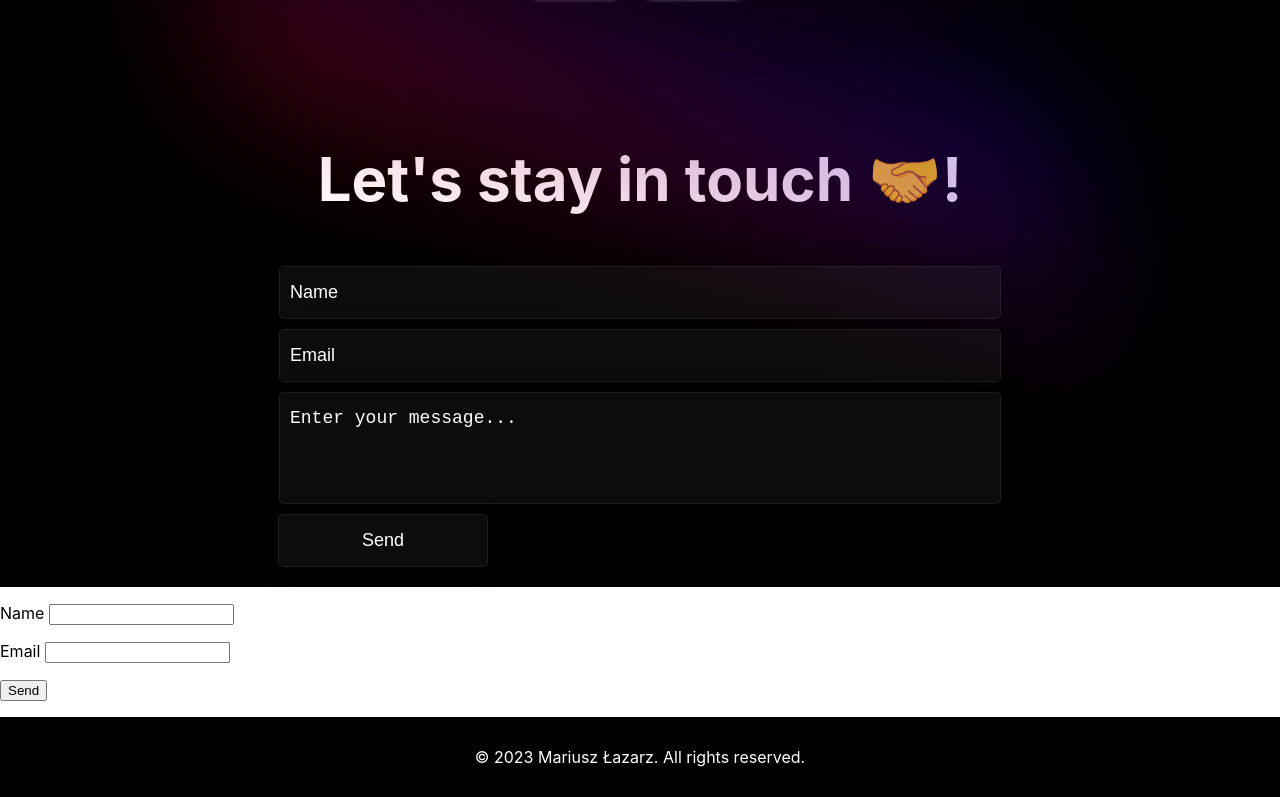
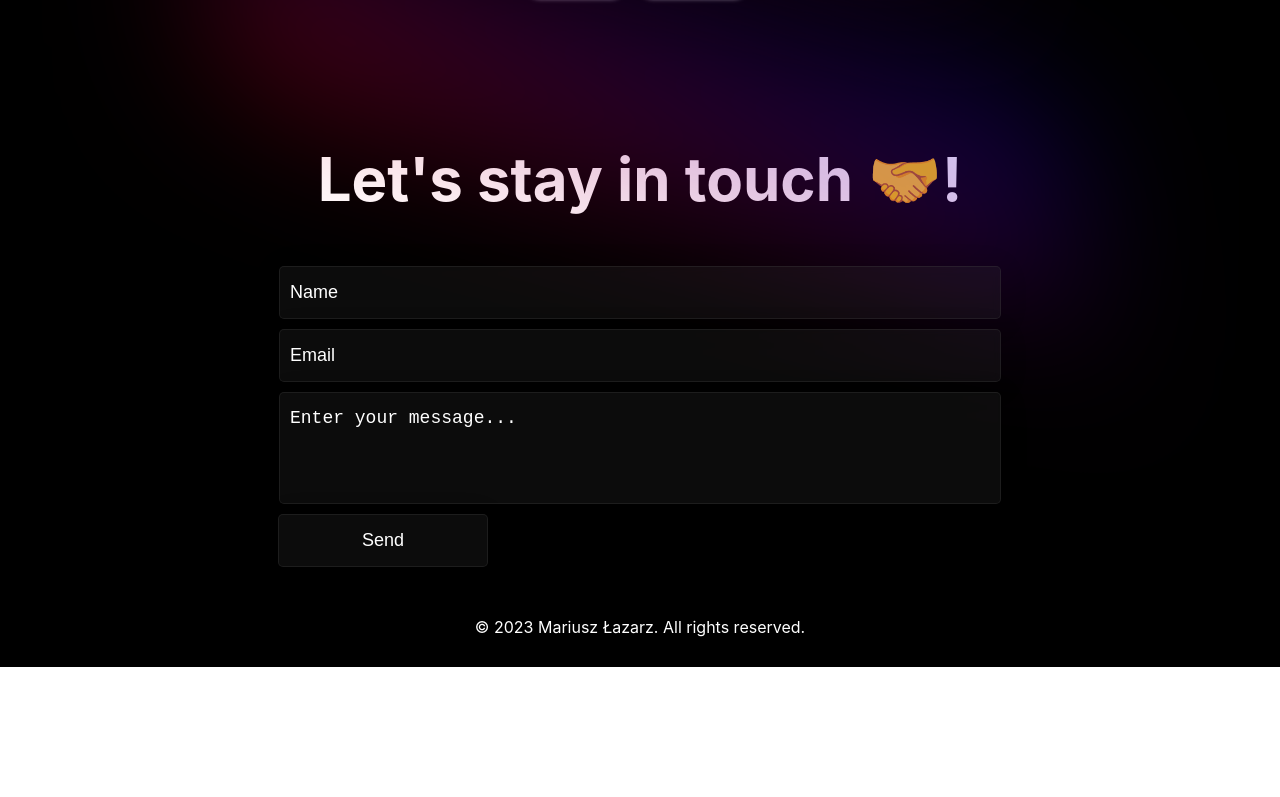
Before and after one commit to Mariusz-Lazarz/MariuszPortfolio, a React (Create React App) app: page / in a window 1280 px wide. Shown: the part 3723-4520 px from the top of the page. After the commit the page ends 4390 px from the top, so only its background shows below. Built offline with nearby package versions, Linux system fonts and the light colour scheme.

Commit message:
adding netlify forms

```diff
--- a/public/index.html
+++ b/public/index.html
@@ -27,6 +27,12 @@
     <title>React App</title>
   </head>
   <body>
+    <!-- A little help for the Netlify post-processing bots -->
+    <form name="contact" netlify netlify-honeypot="bot-field" hidden>
+      <input type="text" name="name" />
+      <input type="email" name="email" />
+      <textarea name="message"></textarea>
+    </form>
     <noscript>You need to enable JavaScript to run this app.</noscript>
     <div id="root"></div>
     <!--
--- a/src/App.js
+++ b/src/App.js
@@ -22,22 +22,6 @@ function App() {
       <div id="contact">
         <Footer />
       </div>
-      <form name="contact" netlify>
-        <input type="hidden" name="form-name" value="contact"/>
-        <p>
-          <label>
-            Name <input type="text" name="name" />
-          </label>
-        </p>
-        <p>
-          <label>
-            Email <input type="email" name="email" />
-          </label>
-        </p>
-        <p>
-          <button type="submit">Send</button>
-        </p>
-      </form>
       <Copyright />
     </>
   );
--- a/src/components/Footer.js
+++ b/src/components/Footer.js
@@ -6,7 +6,7 @@ const Footer = () => {
   const [formData, setFormData] = useState({
     name: "",
     email: "",
-    text: "",
+    message: "",
   });
 
   const inputValueChange = (e) => {
@@ -23,7 +23,7 @@ const Footer = () => {
   //   setFormData({
   //     name: "",
   //     email: "",
-  //     text: "",
+  //     message: "",
   //   });
   //   setThankyouMessage(true);
   //   setTimeout(() => {
@@ -39,12 +39,8 @@ const Footer = () => {
           Thanks for reaching out! I'll get back to you soon.
         </p>
       )} */}
-      <form
-        className={styles.form}
-        name="contact"
-        method="POST"
-        data-netlify="true"
-      >
+      <form className={styles.form} name="contact" method="post">
+        <input type="hidden" name="form-name" value="contact" />
         <div className={styles.softCircle}></div>
         <div className={styles.formFields}>
           <input
@@ -66,11 +62,11 @@ const Footer = () => {
             required
           />
           <textarea
-            id="text"
-            name="text"
+            id="message"
+            name="message"
             placeholder="Enter your message..."
             onChange={inputValueChange}
-            value={formData.text}
+            value={formData.message}
             rows="4"
             cols="50"
             required
```
